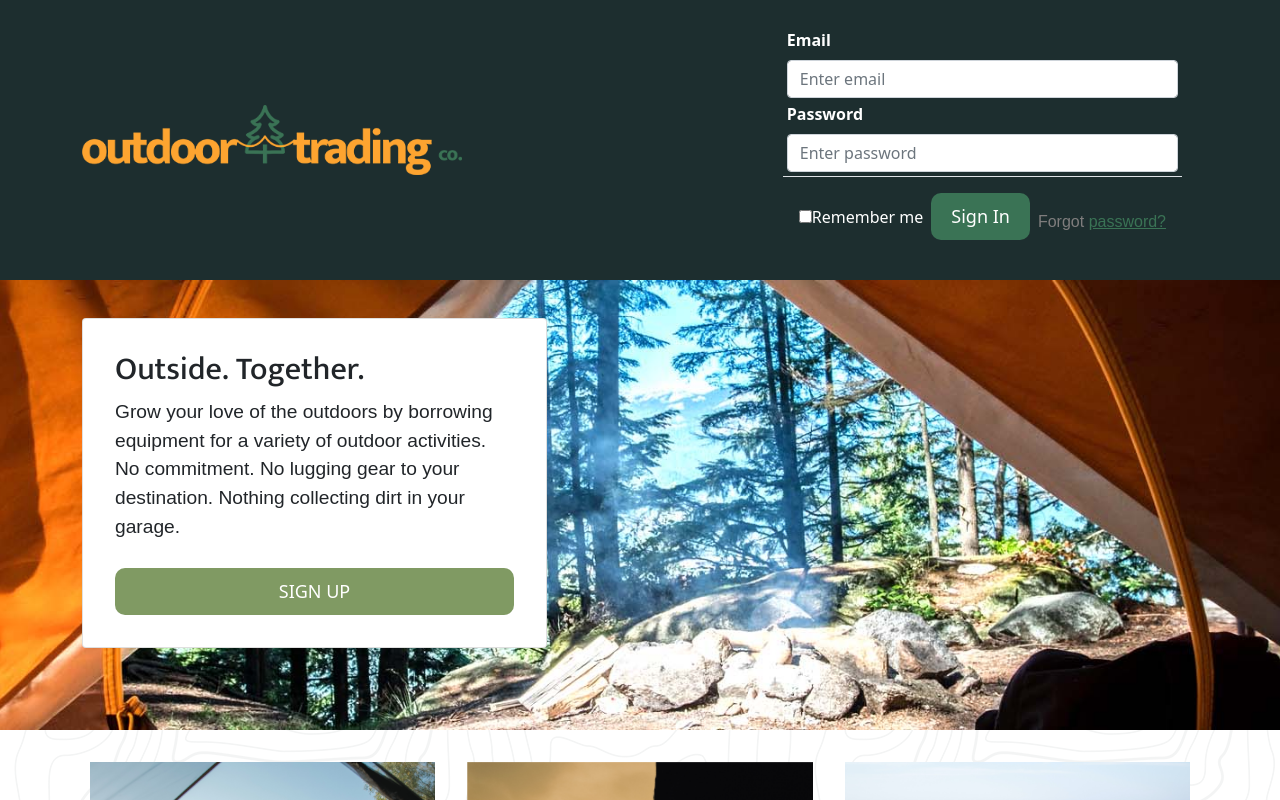
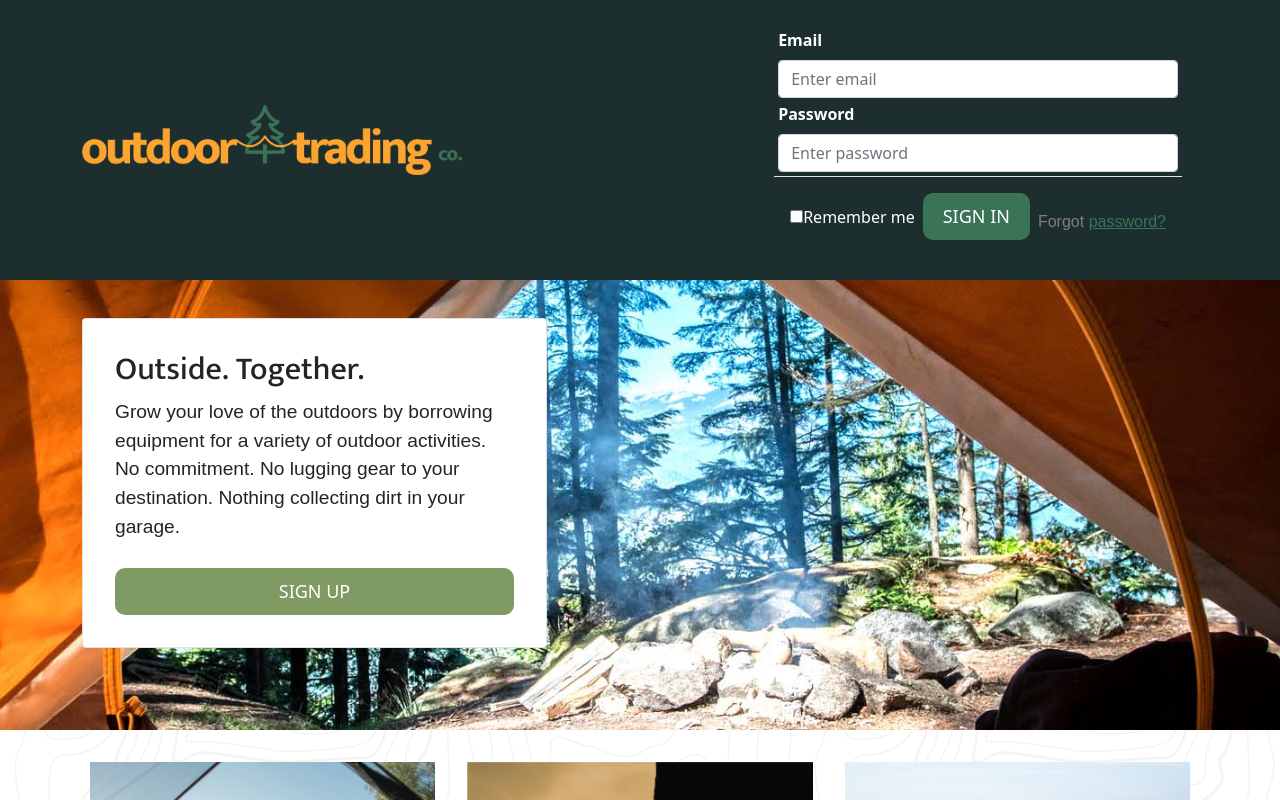
Before and after one commit to NeedaMehmud/outdoor-trading-co, a React (Create React App) app in the folder client/: page / in a window 1280 px wide. Both pictures are taken after a click on the button "LOGIN". Shown: the top 800 px of the page. Built offline with nearby package versions, Linux system fonts and the light colour scheme; a web font is replaced by a local one.

Commit message:
Cleaned up Nav.css.

```diff
--- a/client/src/style/Nav.css
+++ b/client/src/style/Nav.css
@@ -9,34 +9,19 @@ nav {
 .form {
   background-color: var(--secondary);
 }
-.login-btn:hover,
-.search-btn:hover {
+.login-btn:hover,.search-btn:hover {
   background-color: var(--secondary);
 }
-.profile-btn {
+.profile-btn,.login-btn,.search-btn {
   border-radius: 10px;
   border: none;
   background-color: var(--quartenary);
-  color: #fff;
+  color: var(--links);
   padding: 0.5em;
-  padding: 5px 10px;
-}
-.login-btn {
-  border-radius: 10px;
-  border: none;
-  background-color: var(--quartenary);
-  color: #fff;
-  padding: 0.5em;
+  padding: 10px 20px;
+  font-size: large;
   text-transform: uppercase;
-  font-size: large;
-  padding: 10px 20px;
 }
 .search-btn {
   background-color: var(--tertiary);
-  border-radius: 10px;
-  border: none;
-  color: #fff;
-  padding: 0.5em;
-  font-size: large;
-  padding: 10px 20px;
 }
```
